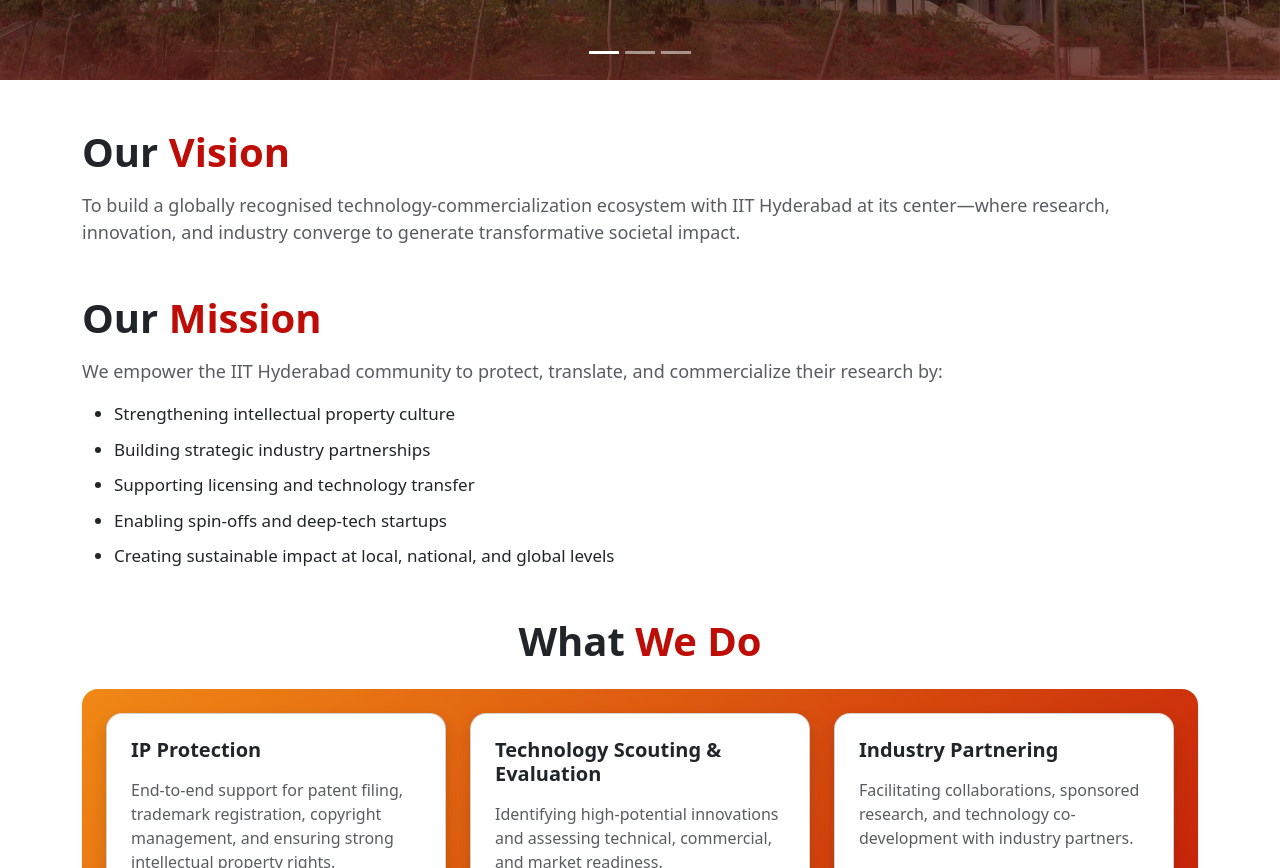
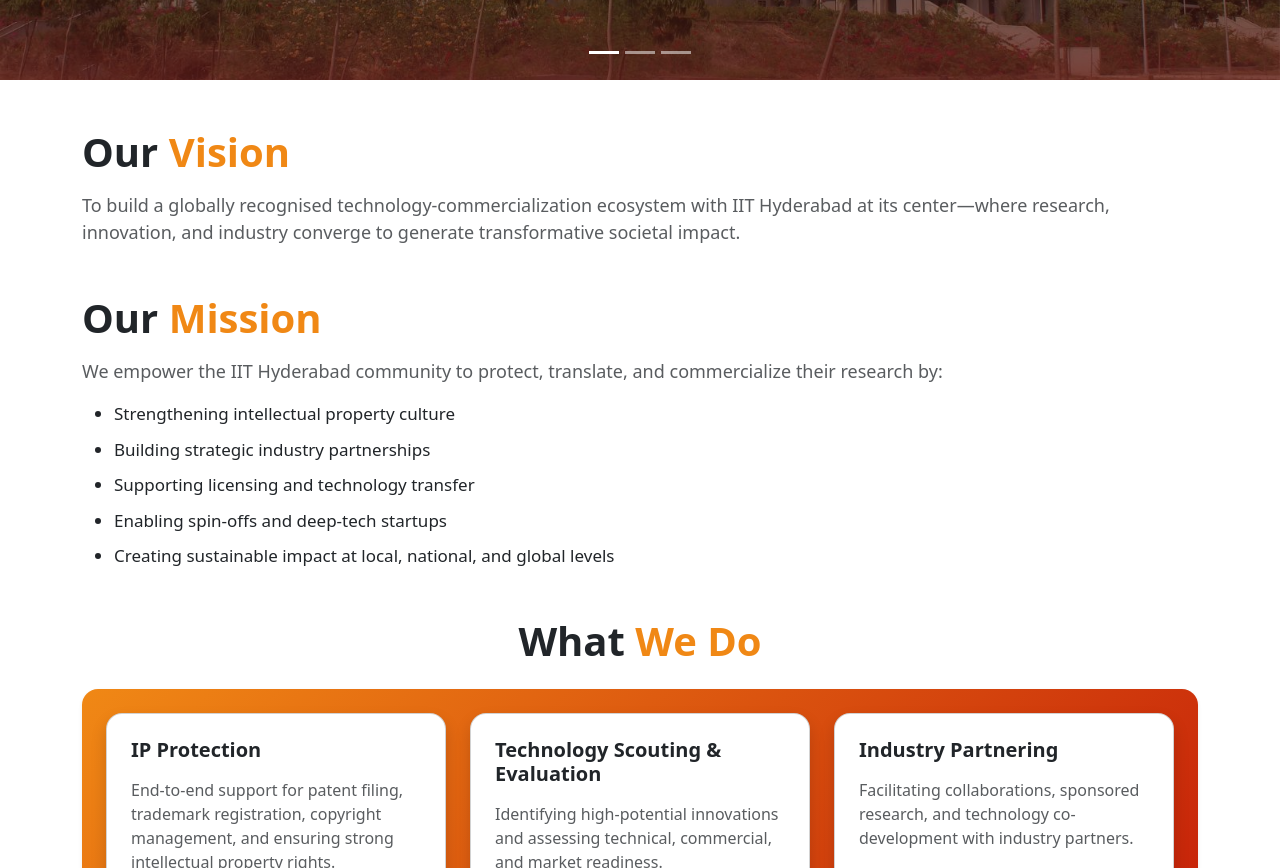
Before and after one commit to sachinsingh24/ttosite, a React (Vite) app: page / in a window 1280 px wide. Shown: the part 720-1588 px from the top of the page. Built offline with nearby package versions, Linux system fonts and the light colour scheme.

Commit message:
change color code of all span

```diff
--- a/src/index.css
+++ b/src/index.css
@@ -152,3 +152,6 @@
   inset: 0;
   background: "rgba(0, 0, 0, 0.35)";
 }
+.highlight {
+  color: #f08815;
+}
--- a/src/pages/About.jsx
+++ b/src/pages/About.jsx
@@ -100,9 +100,7 @@
 
       {/* ================= STYLES ================= */}
       <style>{`
-        .highlight {
-          color: #be0d07;
-        }
+
 
         /* HERO */
         .about-hero {
--- a/src/pages/Contact.jsx
+++ b/src/pages/Contact.jsx
@@ -62,7 +62,7 @@
   return (
     <section className="container py-5" style={{ marginTop: "60px" }}>
       <h2 className="fw-bold mb-4 text-center display-6">
-        Get in <span style={{ color: "#be0d07" }}>Touch</span>
+        Get in <span className="highlight">Touch</span>
       </h2>
         <p className="text-center text-muted mb-5" style={{ maxWidth: "700px", margin: "0 auto" }}>
           We’re here to support researchers, innovators, startups, and industry partners. Reach out to the Technology Transfer Office of IIT Hyderabad for collaboration, IP support, or technology licensing.
--- a/src/pages/Home.jsx
+++ b/src/pages/Home.jsx
@@ -34,7 +34,7 @@
       <section className="container py-5">
         {/* Vision */}
         <h2 className="fw-bold mb-3 display-6">
-          Our <span style={{ color: "#be0d07" }}>Vision</span>
+          Our <span className="highlight">Vision</span>
         </h2>
         <p className="text-muted" style={{ fontSize: "18px" }}>
           To build a globally recognised technology-commercialization ecosystem with IIT Hyderabad at its center—where research, innovation, and industry converge to generate transformative societal impact.
@@ -42,7 +42,7 @@
 
         {/* Mission */}
         <h2 className="fw-bold mt-5 mb-3 display-6">
-          Our <span style={{ color: "#be0d07" }}>Mission</span>
+          Our <span className="highlight">Mission</span>
         </h2>
         <p className="text-muted" style={{ fontSize: "18px" }}>
           We empower the IIT Hyderabad community to protect, translate, and commercialize their research by:
@@ -58,7 +58,7 @@
 
         {/* WHAT WE DO */}
         <h2 className="fw-bold mt-5 mb-4 display-6 text-center">
-          What <span style={{ color: "#be0d07" }}>We Do</span>
+          What <span className="highlight">We Do</span>
         </h2>
 
         <div
--- a/src/pages/PrivacyPolicy.jsx
+++ b/src/pages/PrivacyPolicy.jsx
@@ -4,7 +4,7 @@
   return (
     <section className="container py-5" style={{ marginTop: "80px" }}>
       <h1 className="fw-bold mb-4 display-6 text-center">
-        Privacy <span style={{ color: "#be0d07" }}>Policy</span>
+        Privacy <span className="highlight">Policy</span>
       </h1>
 
       <p className="text-muted text-center mb-5">
--- a/src/pages/Services.jsx
+++ b/src/pages/Services.jsx
@@ -132,9 +132,6 @@
 
       {/* ================= STYLES ================= */}
       <style>{`
-        .highlight {
-          color: #be0d07;
-        }
 
         /* HERO */
         .services-hero {
--- a/src/pages/Team.jsx
+++ b/src/pages/Team.jsx
@@ -141,9 +141,6 @@
 
       {/* ================= STYLES ================= */}
       <style>{`
-        .highlight {
-          color: #be0d07;
-        }
 
         /* HERO */
         .team-hero {
--- a/src/pages/msme.jsx
+++ b/src/pages/msme.jsx
@@ -138,9 +138,6 @@
 
       {/* ================= STYLES ================= */}
       <style>{`
-        .highlight {
-          color: #be0d07;
-        }
 
         /* HERO */
         .msme-hero {
```
